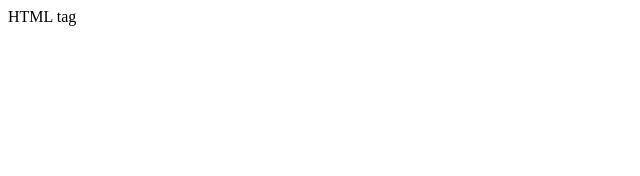
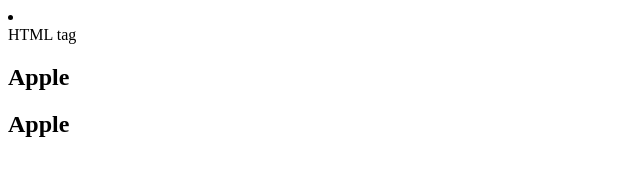
Before and after one commit to rumikosaizen/Apple, a plain HTML site: page index.html in a window 1280 px wide. Shown: the whole page, without its empty margins (0-640 px from the left). Drawn offline with Linux system fonts and the light colour scheme.

Commit message:
put title name

```diff
--- a/index.html
+++ b/index.html
@@ -5,6 +5,9 @@
 <title>Insert title here</title>
 </head>
 <body>
+<li></li>
 HTML tag
+<h2>Apple</h2>
+<h2>Apple</h2>
 </body>
 </html>
```
